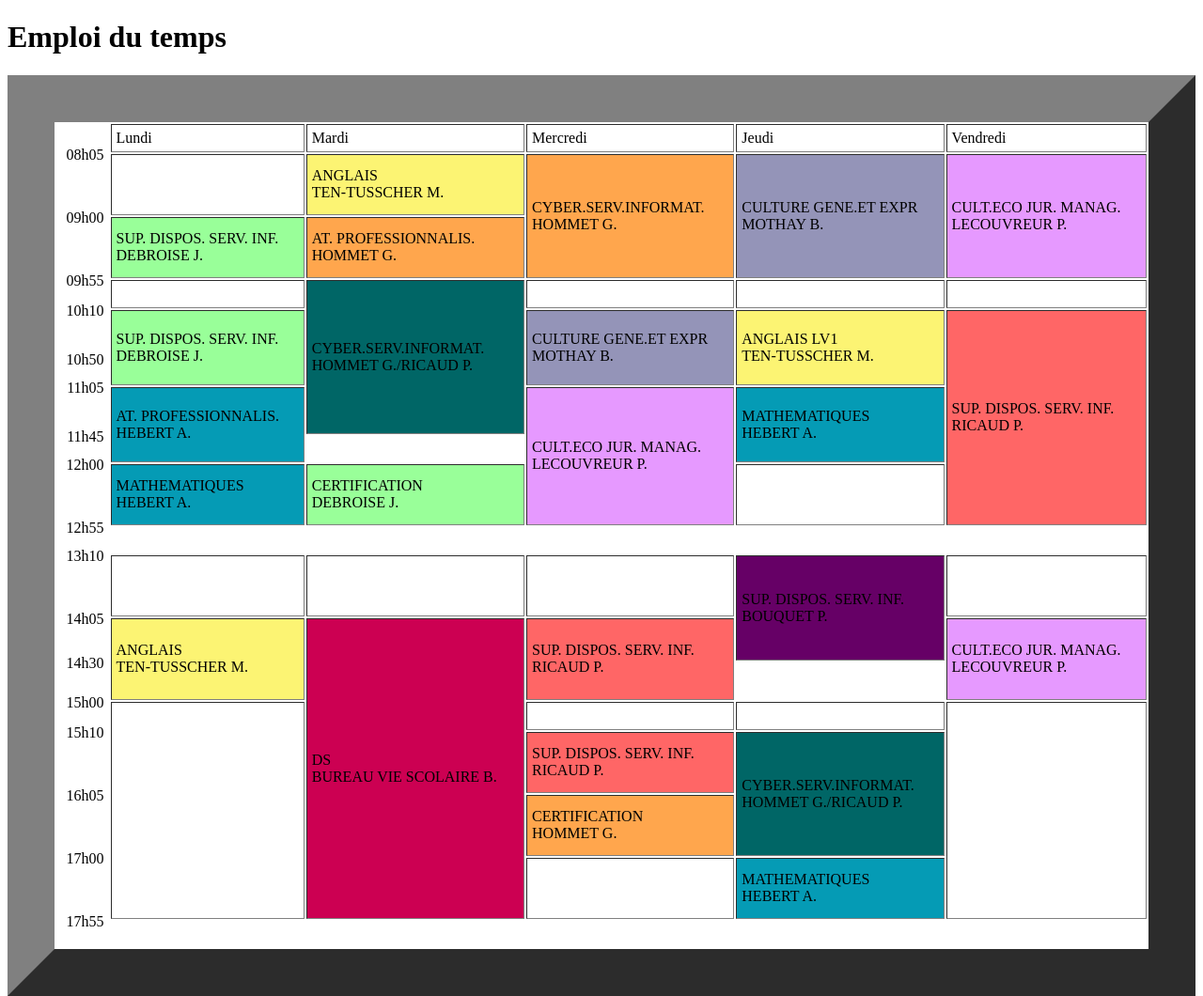
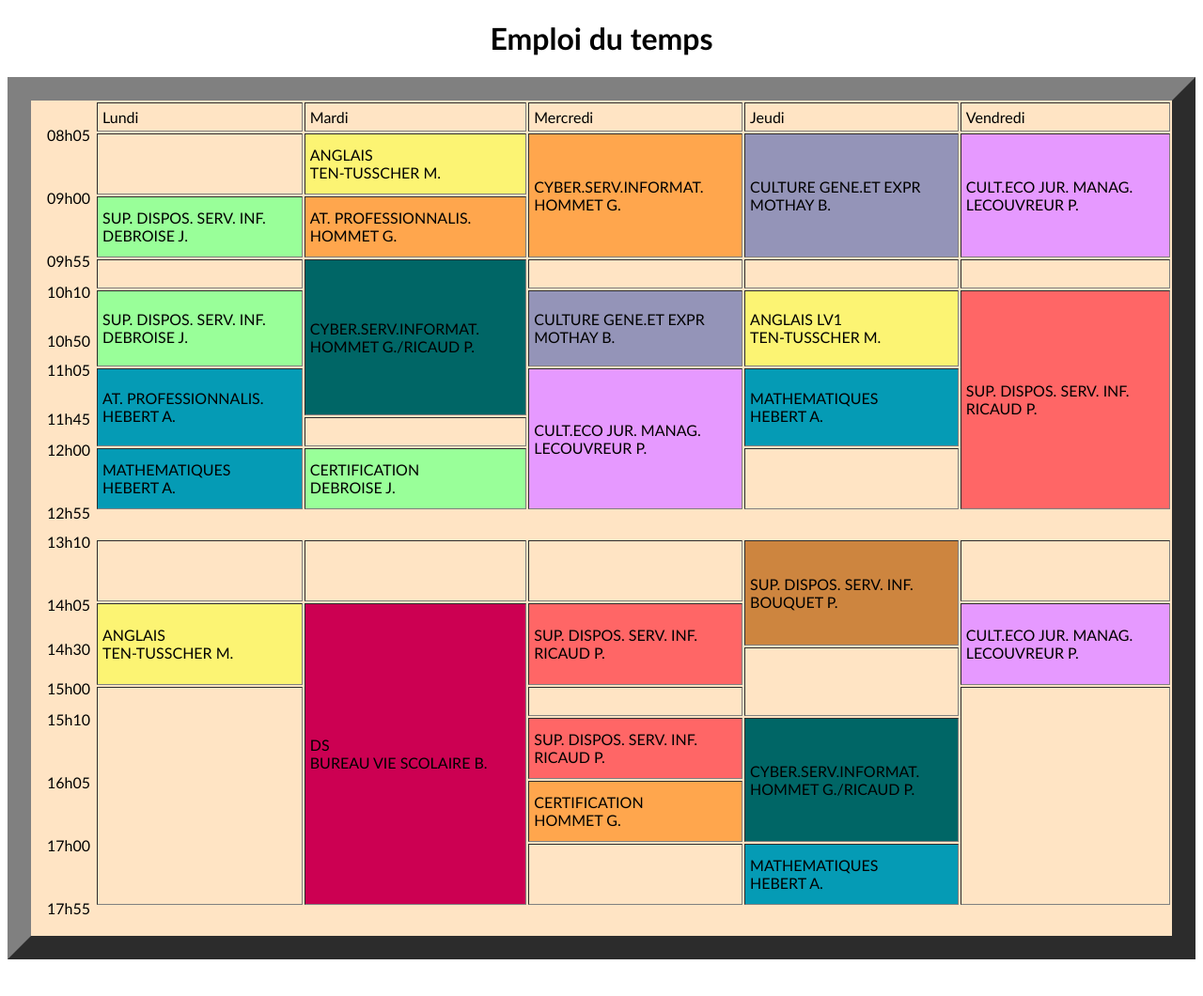
Before and after one commit to Frodenils/html, a plain HTML site: page index.html in a window 1280 px wide. Shown: the whole page at 94% size. After the commit the page ends 1029 px from the top, so only its background shows below. Drawn offline with Linux system fonts and the light colour scheme.

Commit message:
fignolé

```diff
--- a/index.html
+++ b/index.html
@@ -2,12 +2,14 @@
 <html lang="en-US">
   <head>
     <meta charset="utf-8"/>
-    <title>Emploi du temps</title>
+    <title>Emploi du temps SIO1</title>
     <link rel="stylesheet" href="mon_fichier_css.css">
+    <link rel="shortcut icon" href="favicon.ico" type="image/x-icon">
   </head>
   <body>
-    <h1>Emploi du temps</h1>
-    <table border="50" cellpadding="5" width=100% >
+    <FONT face="Calibri">
+    <h1><center>Emploi du temps </center></h1>
+    <table style="background-color: bisque;" border="25" cellpadding="5" width=100% >
       <tr>
         <th class="time"></th>
         <td>Lundi</td>
@@ -57,6 +59,7 @@
       </tr>
       <tr>
         <td class="time min15">11h45</td>
+        <td>&nbsp;</td>
       </tr>
       <tr>
         <td class="time min55">12h00</td>
@@ -74,7 +77,7 @@
         <td rowspan="1">&nbsp;</td>
         <td rowspan="1">&nbsp;</td>
         <td rowspan="1">&nbsp;</td>
-        <td rowspan="2"style="background-color: #660066">SUP. DISPOS. SERV. INF.<br/>BOUQUET P.</td>
+        <td rowspan="2"style="background-color: #CD853F">SUP. DISPOS. SERV. INF.<br/>BOUQUET P.</td>
         <td>&nbsp;</td>
       </tr>
       <tr>
@@ -86,11 +89,11 @@
       </tr>
       <tr>
         <td class="time min30">14h30</td>
+        <td rowspan="2">&nbsp;</td>
       </tr>
       <tr>
         <td class="time min10">15h00</td>
         <td rowspan="4">&nbsp;</td>
-        <td>&nbsp;</td>
         <td>&nbsp;</td>
         <td rowspan="4">&nbsp;</td>
 
@@ -113,5 +116,6 @@
         <td class="time min5">17h55</td>
       </tr>
     </table>
+  </FONT>
   </body>
 </html>
--- a/mon_fichier_css.css
+++ b/mon_fichier_css.css
@@ -3,9 +3,11 @@
   vertical-align: top;
   position: relative;
   top: -13px;
+  font-family: Calibri;
   font-weight: lighter;
   text-align: right;
 }
+
 .min5 {
   height: 5px;
 }
```
Also changed, not shown: 45.ico (renamed from skateboard.ico), favicon.ico (added).
